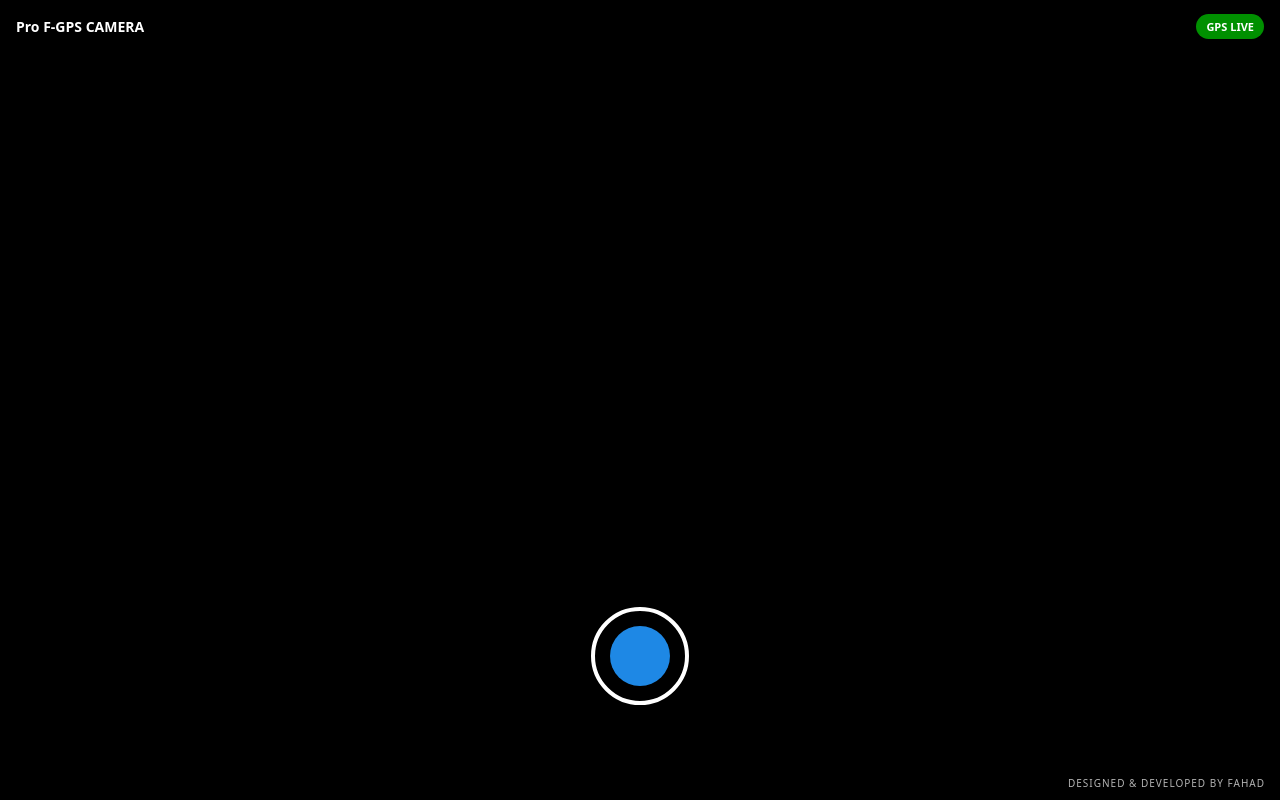
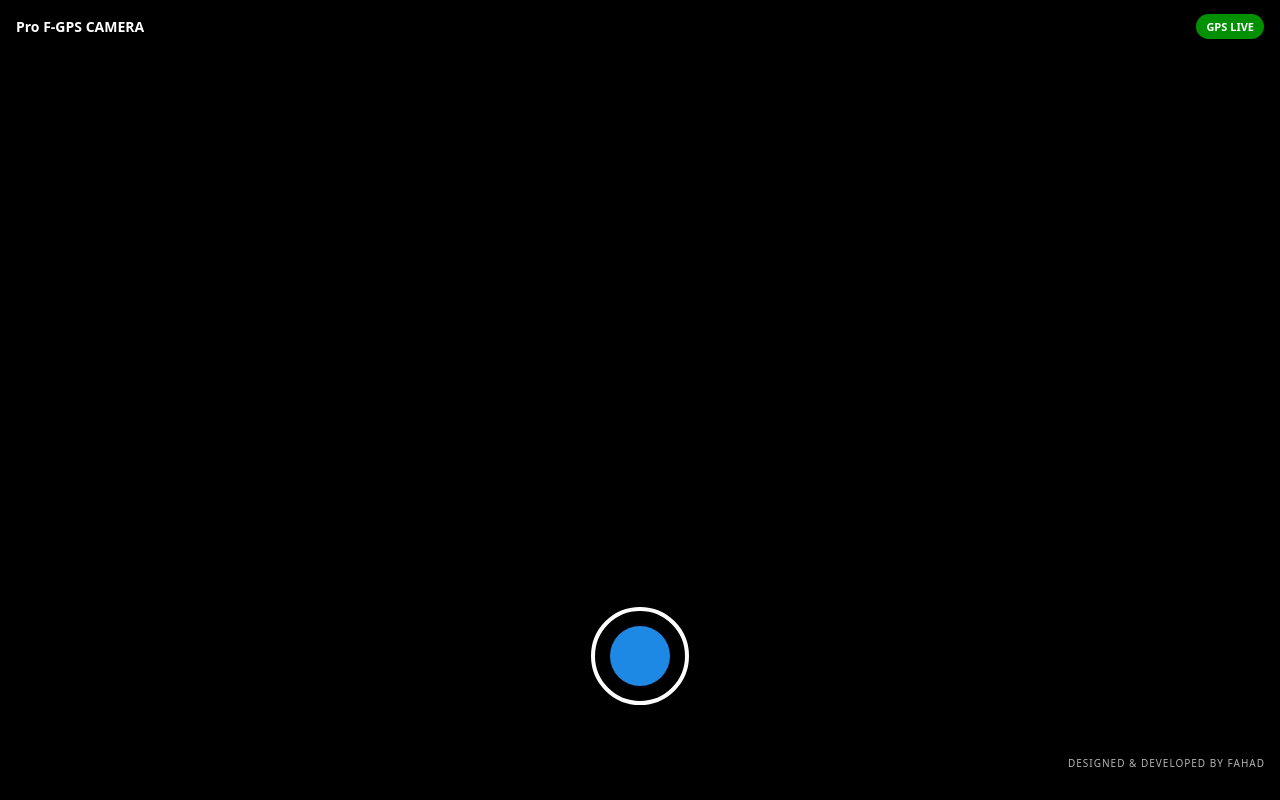
Before and after one commit to fahad0007/Gps-cam, a React (Vite) app: page / in a window 1280 px wide. Built offline with nearby package versions, Linux system fonts and the light colour scheme; no server answers.

Commit message:
Updated feature

```diff
--- a/src/components/GpsCamera.jsx
+++ b/src/components/GpsCamera.jsx
@@ -287,6 +287,7 @@ return (
     fontSize: "10px",
 textTransform: "uppercase",
 letterSpacing: "1px",
+marginBottom:"20px"
 
   }}
 >
--- a/vite.config.js
+++ b/vite.config.js
@@ -22,7 +22,7 @@ export default defineConfig({
             type: "image/png"
           },
           {
-            src: "/pwa-512x512.png",
+            src: "/vite2.png",
             sizes: "512x512",
             type: "image/png"
           }
```
